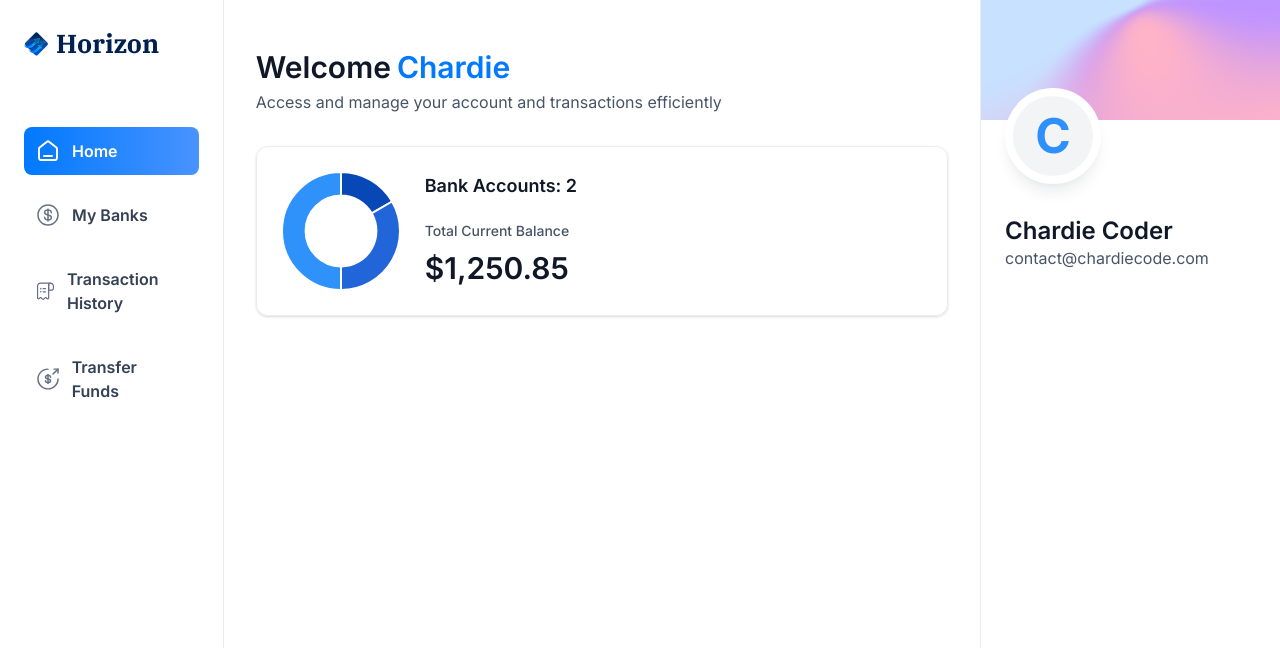
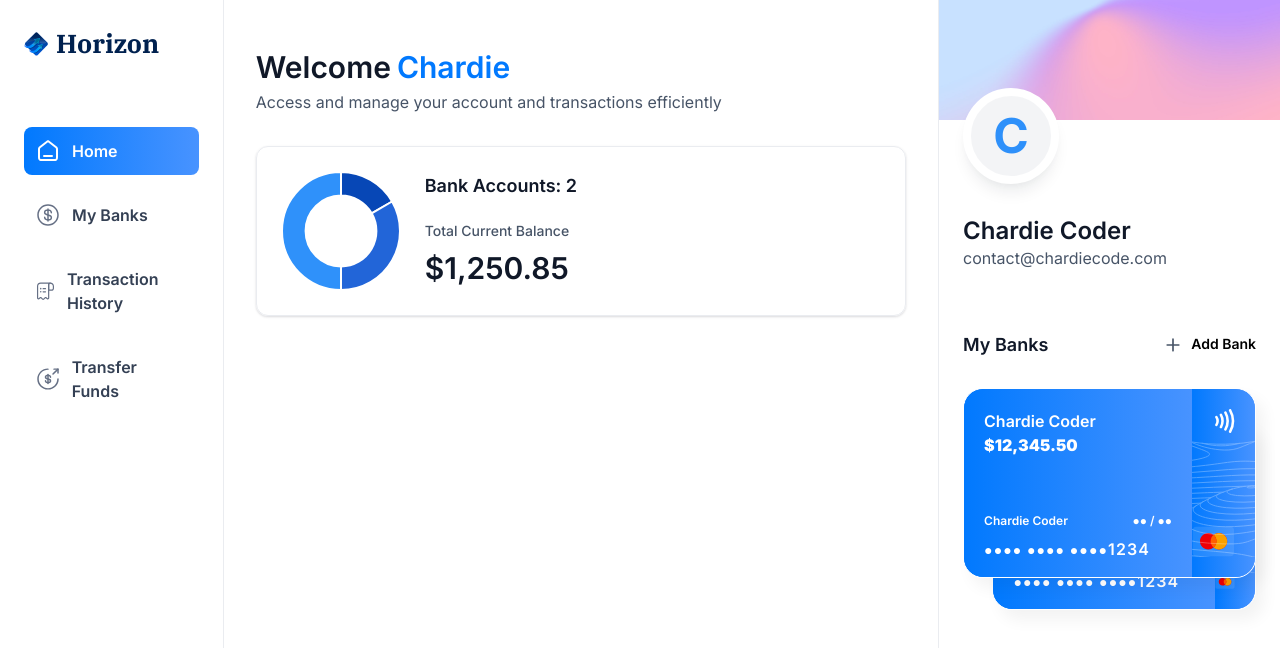
Before and after one commit to chardiecode/bankin-finance, a Next.js app: page / in a window 1280 px wide. Shown: the top 648 px of the page. Built offline with nearby package versions, Linux system fonts and the light colour scheme.

Commit message:
Add Right sidebar

```diff
--- a/app/(root)/page.tsx
+++ b/app/(root)/page.tsx
@@ -25,7 +25,11 @@
           />
         </header>
       </div>
-      <RightSidebar user={loggedIn} transactions={[]} banks={[]} />
+      <RightSidebar
+        user={loggedIn}
+        transactions={[]}
+        banks={[{ currentBalance: 12345.5 }, { currentBalance: 67890.8 }]}
+      />
     </section>
   );
 };
--- /dev/null
+++ b/components/BankCard.tsx
@@ -0,0 +1,56 @@
+import { formatAmount } from "@/lib/utils";
+import Image from "next/image";
+import Link from "next/link";
+
+const BankCard = ({
+  account,
+  userName,
+  showBalance = true,
+}: CreditCardProps) => {
+  return (
+    <div className="flex flex-col">
+      <Link href={"/"} className="bank-card">
+        <div className="bank-card_content">
+          <div>
+            <h1 className="text-16 font-semibold text-white">
+              {account.name || userName}
+            </h1>
+            <p className="font-ibm-flex-serif font-black text-white">
+              {formatAmount(account.currentBalance)}
+            </p>
+          </div>
+
+          <article className="flex flex-col gap-2">
+            <div className="flex justify-between">
+              <h1 className="text-12 font-semibold text-white">{userName}</h1>
+              <h2 className="text-12 font-semibold text-white">●● / ●●</h2>
+            </div>
+            <p className="text-14 font-semibold tracking-[1.1px] text-white">
+              ●●●● ●●●● ●●●●
+              <span className="text-16">{1234}</span>
+            </p>
+          </article>
+        </div>
+        <div className="bank-card_icon">
+          <Image src={"/icons/Paypass.svg"} width={20} height={24} alt="Pay" />
+          <Image
+            className="ml-5"
+            src={"/icons/mastercard.svg"}
+            width={45}
+            height={32}
+            alt="Mastercard"
+          />
+          <Image
+            className="absolute top-0 left-0"
+            src={"/icons/Lines.svg"}
+            width={316}
+            height={190}
+            alt="LInes"
+          />
+        </div>
+      </Link>
+    </div>
+  );
+};
+
+export default BankCard;
--- a/components/RightSidebar.tsx
+++ b/components/RightSidebar.tsx
@@ -1,3 +1,7 @@
+import Image from "next/image";
+import Link from "next/link";
+import BankCard from "./BankCard";
+
 const RightSidebar = ({ user, transactions, banks }: RightSidebarProps) => {
   return (
     <aside className="right-sidebar">
@@ -17,6 +21,37 @@
           </div>
         </div>
       </section>
+      <section className="banks">
+        <div className="flex w-full justify-between">
+          <h2 className="header-2">My Banks</h2>
+          <Link href={"/"} className="flex gap-2">
+            <Image src={"/icons/plus.svg"} width={20} height={20} alt="Plus" />
+            <h2 className="text-14 font-semibold">Add Bank</h2>
+          </Link>
+        </div>
+        {banks?.length > 0 && (
+          <div className="relative flex flex-1 flex-col items-center justify-center gap-5">
+            <div className="relative z-10">
+              <BankCard
+                key={banks[0].$id}
+                account={banks[0]}
+                userName={`${user.firstName} ${user.lastName}`}
+                showBalance={false}
+              />
+            </div>
+            {banks[1] && (
+              <div className="absolute right-0 top-8 z-0 w-[90%]">
+                <BankCard
+                  key={banks[1].$id}
+                  account={banks[1]}
+                  userName={`${user.firstName} ${user.lastName}`}
+                  showBalance={false}
+                />
+              </div>
+            )}
+          </div>
+        )}
+      </section>
     </aside>
   );
 };
```
